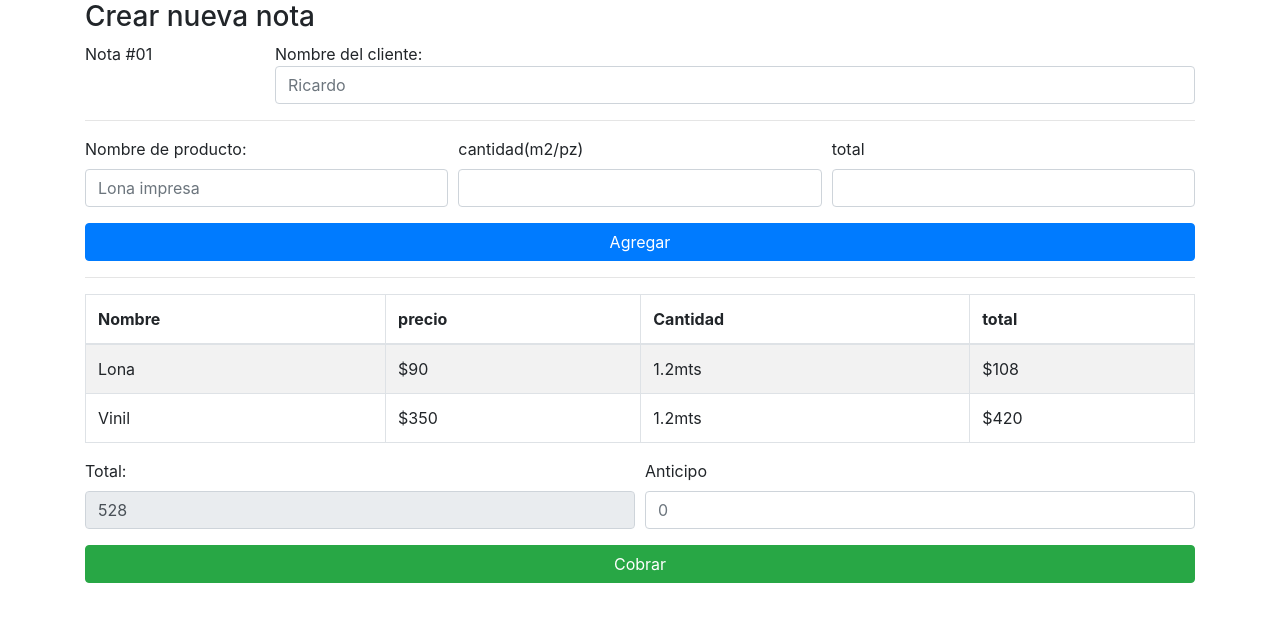
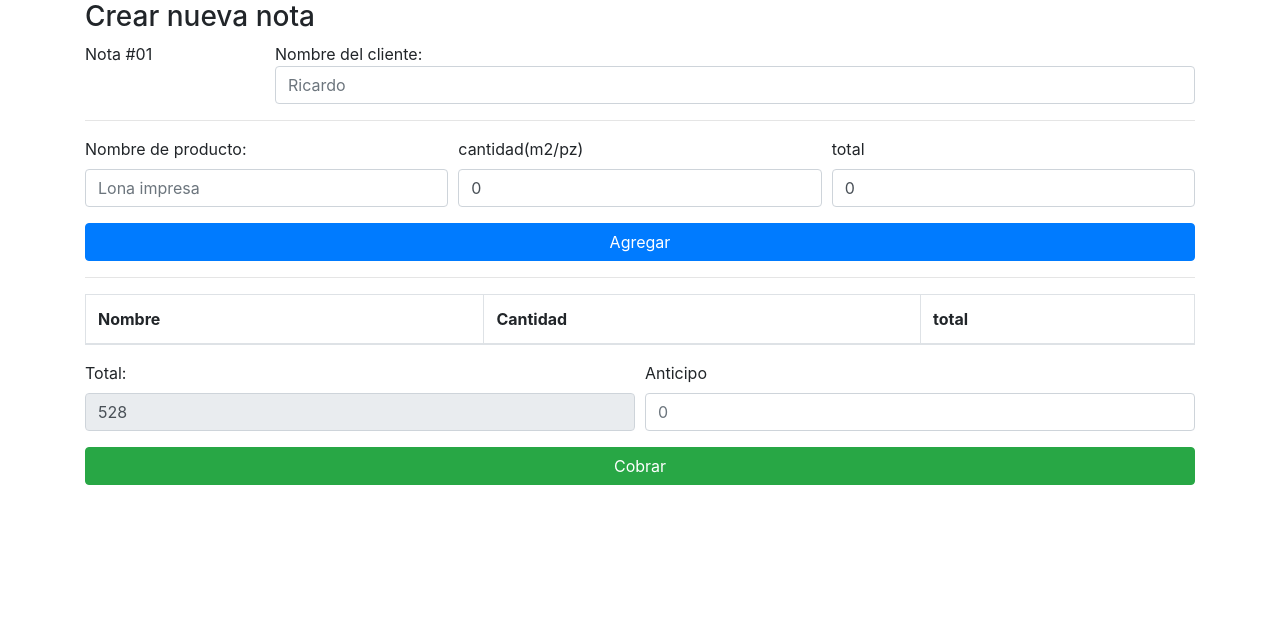
Before and after one commit to ecerami/fastapi_heroku, a React (Create React App) app in the folder app/: page / in a window 1280 px wide. Shown: the top 622 px of the page. Built offline with nearby package versions, Linux system fonts and the light colour scheme.

Commit message:
components

```diff
--- a/app/package.json
+++ b/app/package.json
@@ -12,8 +12,11 @@
     "react": "^17.0.2",
     "react-bootstrap": "^1.6.1",
     "react-dom": "^17.0.2",
+    "react-redux": "^7.2.4",
     "react-scripts": "4.0.3",
     "react-select": "^4.3.1",
+    "redux-devtools-extension": "^2.13.9",
+    "uuid": "^8.3.2",
     "web-vitals": "^1.0.1"
   },
   "scripts": {
--- a/app/src/components/App.css
+++ /dev/null
@@ -1,38 +0,0 @@
-.App {
-  text-align: center;
-}
-
-.App-logo {
-  height: 40vmin;
-  pointer-events: none;
-}
-
-@media (prefers-reduced-motion: no-preference) {
-  .App-logo {
-    animation: App-logo-spin infinite 20s linear;
-  }
-}
-
-.App-header {
-  background-color: #282c34;
-  min-height: 100vh;
-  display: flex;
-  flex-direction: column;
-  align-items: center;
-  justify-content: center;
-  font-size: calc(10px + 2vmin);
-  color: white;
-}
-
-.App-link {
-  color: #61dafb;
-}
-
-@keyframes App-logo-spin {
-  from {
-    transform: rotate(0deg);
-  }
-  to {
-    transform: rotate(360deg);
-  }
-}
--- a/app/src/components/App.js
+++ b/app/src/components/App.js
@@ -1,36 +1,61 @@
-import "./App.css";
 import "bootstrap/dist/css/bootstrap.min.css";
 import { Container, Row, Col } from "react-bootstrap";
 import { SearchClient } from "./SearchClient";
 import { SearchProduct } from "./SearchProduct";
 import { TableProducts } from "./TableProducts";
 import { FormPay } from "./FormPay";
+import { useState, useEffect } from "react";
 
 const App = () => {
+  const [nombre, setNombre] = useState("");
+  const [ventas, setVentas] = useState([]);
+  const [total, setTotal] = useState(0);
+  const [anticipo, setAnticipo] = useState(0);
+
+  const handleAddVenta = (nombre, cantidad, total) => {
+    setVentas([...ventas, { nombre, cantidad, total }]);
+  };
+
+  useEffect(() => {
+    if (ventas) {
+      const newTotal = ventas.reduce((acc, curr) => acc + curr.total, 0);
+      setTotal(newTotal);
+    }
+  }, [ventas]);
+
+  const handleSave = () => {
+    console.log(nombre, ventas, total, anticipo);
+  };
+
   return (
     <Container>
       <h3>Crear nueva nota</h3>
       <Row>
         <Col md={2}>Nota #01</Col>
         <Col>
-          <SearchClient />
+          <SearchClient nombre={nombre} setNombre={setNombre} />
         </Col>
       </Row>
       <Row>
         <Col>
           <hr />
-          <SearchProduct />
+          <SearchProduct onSave={handleAddVenta} />
         </Col>
       </Row>
       <Row>
         <Col>
           <hr />
-          <TableProducts />
+          <TableProducts ventas={ventas} />
         </Col>
       </Row>
       <Row>
         <Col>
-          <FormPay />
+          <FormPay
+            total={total}
+            anticipo={anticipo}
+            setAnticipo={setAnticipo}
+            handleSave={handleSave}
+          />
         </Col>
       </Row>
     </Container>
--- a/app/src/components/FormPay.js
+++ b/app/src/components/FormPay.js
@@ -1,7 +1,7 @@
 import React from "react";
 import { Form, Button, Col } from "react-bootstrap";
 
-export const FormPay = ({ ...rest }) => {
+export const FormPay = ({ total, anticipo, setAnticipo, handleSave }) => {
   return (
     <Form>
       <Form.Row>
@@ -17,11 +17,15 @@ export const FormPay = ({ ...rest }) => {
 
         <Form.Group as={Col} controlId="formGridPassword">
           <Form.Label>Anticipo</Form.Label>
-          <Form.Control type="text" placeholder="0" />
+          <Form.Control
+            type="text"
+            placeholder="0"
+            onSave={(e) => setAnticipo(e.target.value)}
+          />
         </Form.Group>
       </Form.Row>
 
-      <Button as={Col} variant="success" type="submit">
+      <Button as={Col} variant="success" type="submit" onClick={handleSave}>
         Cobrar
       </Button>
     </Form>
--- a/app/src/components/SearchClient.js
+++ b/app/src/components/SearchClient.js
@@ -1,11 +1,16 @@
 import React from "react";
 import { Form } from "react-bootstrap";
 
-export const SearchClient = ({ ...rest }) => {
+export const SearchClient = ({ nombre, setNombre }) => {
   return (
     <>
       Nombre del cliente:
-      <Form.Control type="text" placeholder="Ricardo" />
+      <Form.Control
+        type="text"
+        placeholder="Ricardo"
+        onChange={(e) => setNombre(e.target.value)}
+        value={nombre}
+      />
     </>
   );
 };
--- a/app/src/components/SearchProduct.js
+++ b/app/src/components/SearchProduct.js
@@ -1,26 +1,53 @@
-import React from "react";
+import React, { useState } from "react";
 import { Form, Col, Button } from "react-bootstrap";
 
-export const SearchProduct = ({ ...rest }) => {
+export const SearchProduct = ({ onSave }) => {
+  const [nombre, setNombre] = useState("");
+  const [cantidad, setCantidad] = useState(0);
+  const [total, setTotal] = useState(0);
+
+  const handleSubmit = () => {
+    if (nombre && cantidad && total) {
+      onSave(nombre, cantidad, total);
+    }
+  };
+
   return (
     <Form>
       <Form.Row>
         <Form.Group as={Col} controlId="formGridEmail">
           <Form.Label>Nombre de producto:</Form.Label>
-          <Form.Control type="text" placeholder="Lona impresa" />
+          <Form.Control
+            type="text"
+            placeholder="Lona impresa"
+            onChange={(e) => setNombre(e.target.value)}
+            value={nombre}
+          />
         </Form.Group>
         <Form.Group as={Col} controlId="formGridPassword">
           <Form.Label>cantidad(m2/pz)</Form.Label>
-          <Form.Control type="number" min="1" step="any" />
+          <Form.Control
+            type="number"
+            min="1"
+            step="any"
+            onChange={(e) => setCantidad(e.target.value)}
+            value={cantidad}
+          />
         </Form.Group>
 
         <Form.Group as={Col} controlId="formGridPassword">
           <Form.Label>total</Form.Label>
-          <Form.Control type="number" min="1" step="any" />
+          <Form.Control
+            type="number"
+            min="1"
+            step="any"
+            onChange={(e) => setTotal(e.target.value)}
+            value={total}
+          />
         </Form.Group>
       </Form.Row>
 
-      <Button as={Col} variant="primary" type="submit">
+      <Button as={Col} variant="primary" type="submit" onClick={handleSubmit}>
         Agregar
       </Button>
     </Form>
--- a/app/src/components/TableProducts.js
+++ b/app/src/components/TableProducts.js
@@ -1,33 +1,27 @@
 import React from "react";
 import { Table } from "react-bootstrap";
+import { v4 } from "uuid";
 
-export const TableProducts = ({ ...rest }) => {
+export const TableProducts = ({ ventas }) => {
   return (
-    <>
     <Table striped bordered hover>
       <thead>
         <tr>
           <th>Nombre</th>
-            <th>precio</th>
           <th>Cantidad</th>
           <th>total</th>
         </tr>
       </thead>
       <tbody>
-          <tr>
-            <td>Lona</td>
-            <td>$90</td>
-            <td>1.2mts</td>
-            <td>$108</td>
+        {ventas &&
+          ventas.map((venta) => (
+            <tr key={v4()}>
+              <td>{venta.nombre}</td>
+              <td>{venta.cantidad}</td>
+              <td>${venta.total}</td>
             </tr>
-          <tr>
-            <td>Vinil</td>
-            <td>$350</td>
-            <td>1.2mts</td>
-            <td>$420</td>
-          </tr>
+          ))}
       </tbody>
     </Table>
-    </>
   );
 };
--- a/app/src/index.js
+++ b/app/src/index.js
@@ -1,6 +1,5 @@
 import React from "react";
 import ReactDOM from "react-dom";
-import "./index.css";
 import App from "./components/App";
 import reportWebVitals from "./reportWebVitals";
 
```
Also changed, not shown: 1 other file (tests, documents, lock files or other folders). Lines whose indentation alone changed are shown as unchanged.
